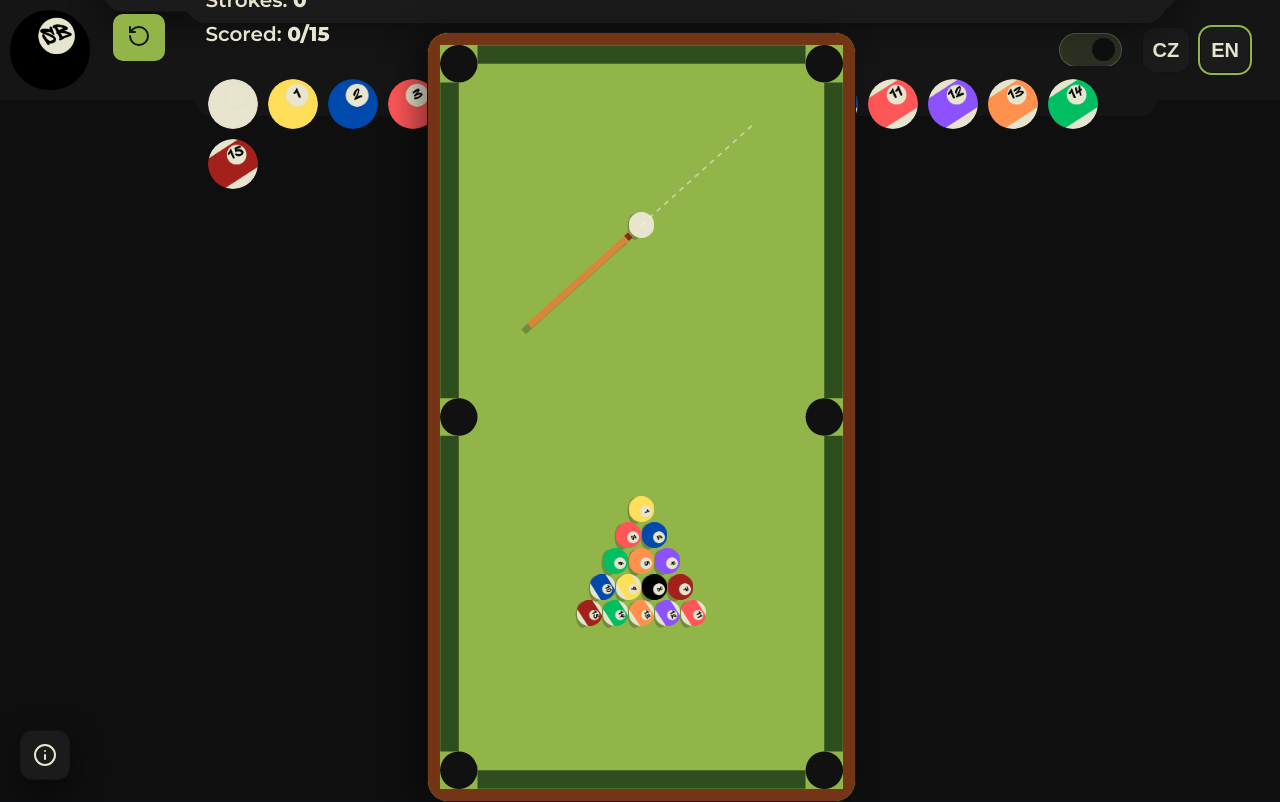
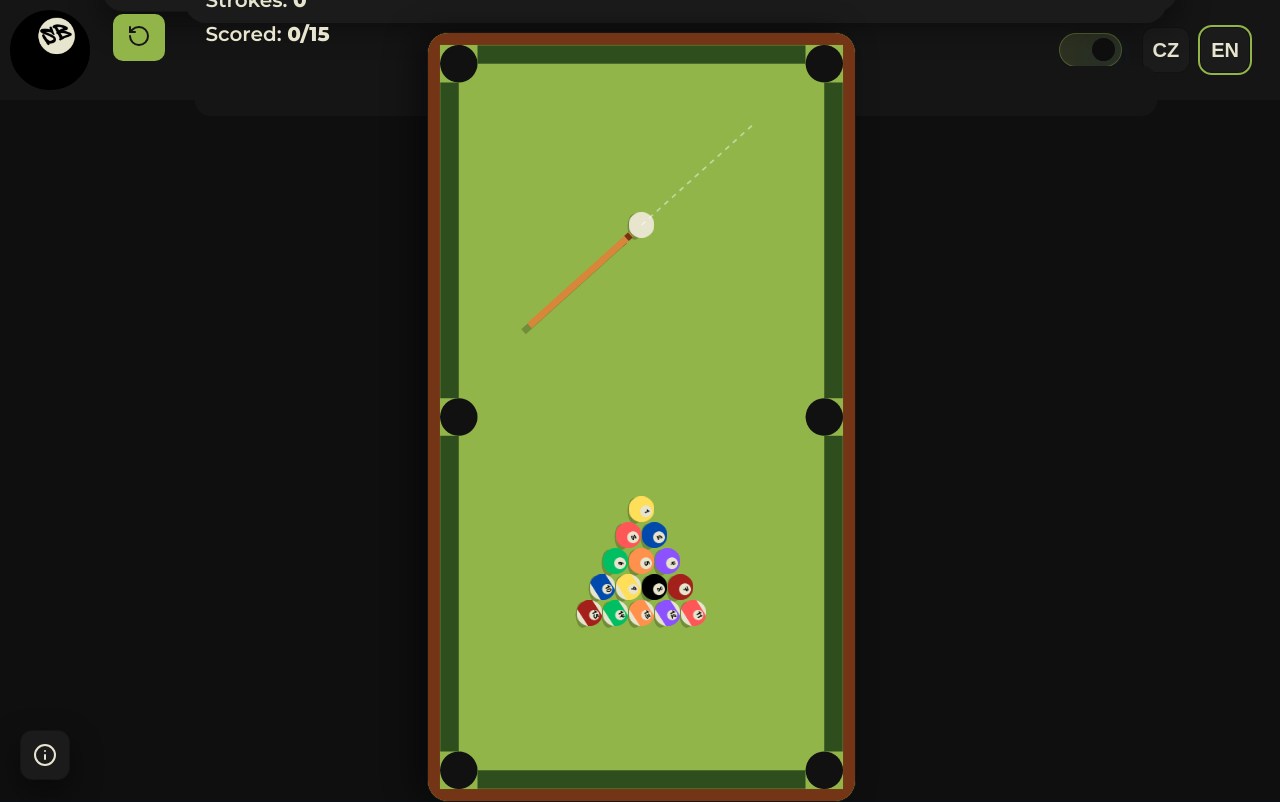
Before and after one commit to StepanBlaha/SBPool, a React (Vite) app: page / in a window 1280 px wide. Built offline with nearby package versions, Linux system fonts and the light colour scheme.

Commit message:
fix: scored balls display

```diff
--- a/src/pages/home/Home.tsx
+++ b/src/pages/home/Home.tsx
@@ -90,8 +90,8 @@ const Home = () => {
                             </div>
 
                             <div className={styles.BallCounter}>
-                                {SPRITES.map((ball, index)=>(
-                                    <div className={styles.Ball} style={{backgroundImage: `url(${SPRITES[index]})`}}></div>
+                                {scoredBalls.map((ball, index)=>(
+                                    <div className={styles.Ball} style={{backgroundImage: `url(${SPRITES[ball]})`}}></div>
                                 ))}
                             </div>
 
```
